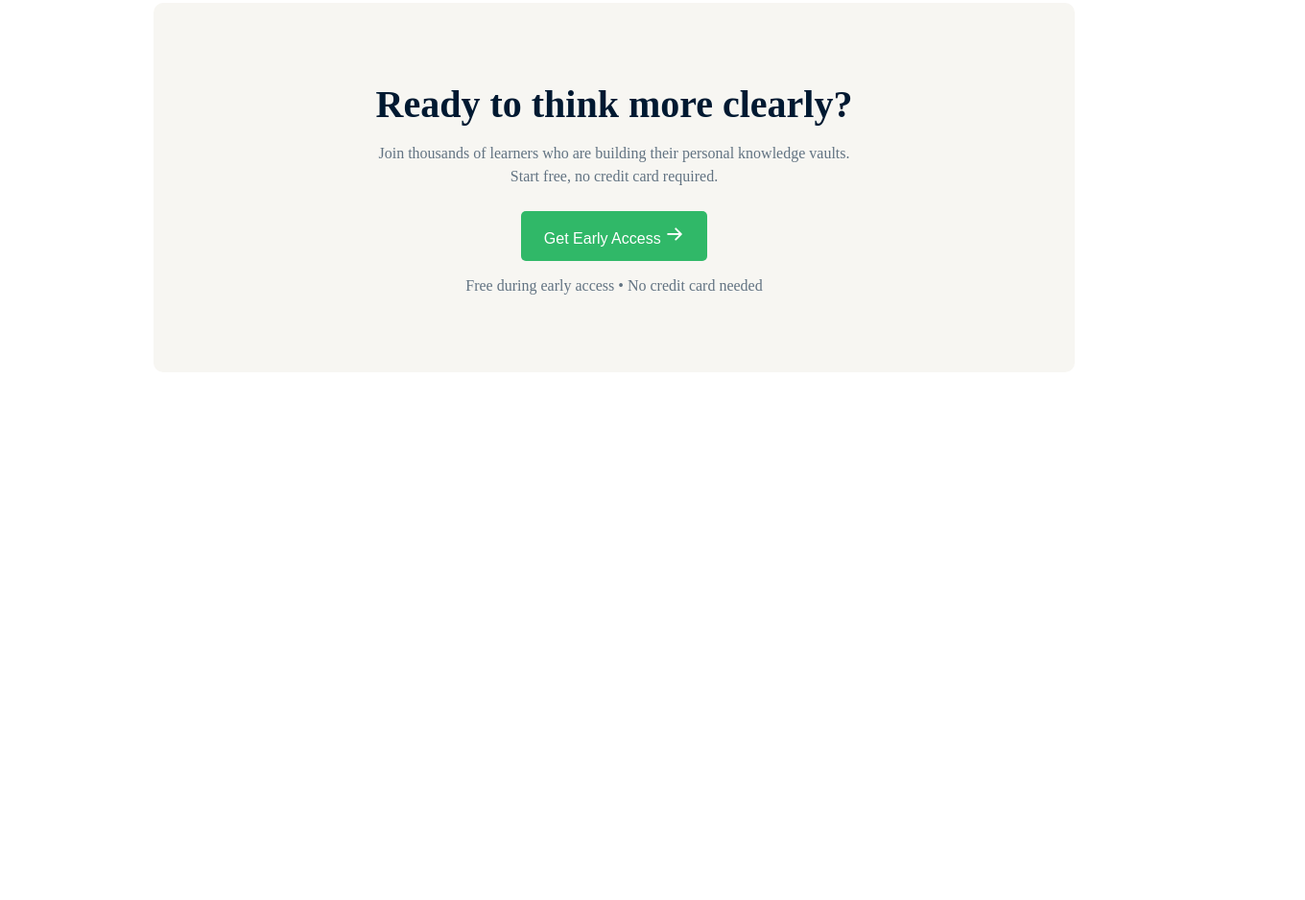
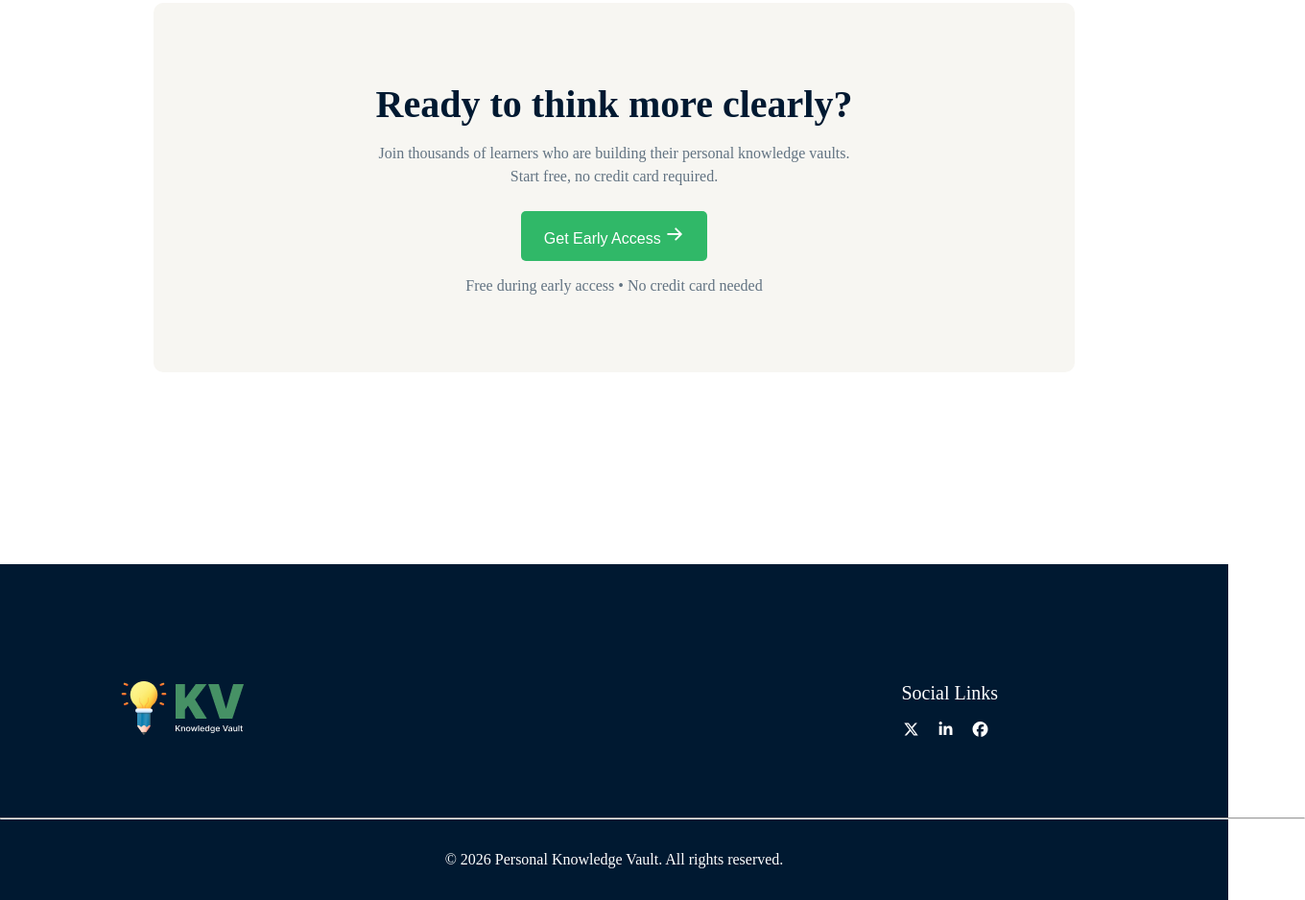
Before and after one commit to ArnabSarker16/himus-assignment-one, a plain HTML site: page index.html in a window 1280 px wide. Shown: the part 2493-3431 px from the top of the page at 96% size, 1360 px wide, since content can reach past the window. Before the commit the page ends 3081 px from the top, so only its background shows below. Drawn offline with Linux system fonts and the light colour scheme.

Commit message:
final last

```diff
--- a/index.html
+++ b/index.html
@@ -130,6 +130,31 @@
 
         </div>
     </section>
+    <footer>
+        <section id="footer-banner">
+            <div class="footer-top">
+                <div>
+                <img src="assets/logo-footer.png" alt="">
+                </div>
+                <div class="social">
+                <p>Social Links</p>
+                <ul class="icons">
+                    <li><a href=""><i class="fa-brands fa-x-twitter"></i></a></li>
+                    <li><a href=""><i class="fa-brands fa-linkedin-in"></i></a></li>
+                    <li><a href=""><i class="fa-brands fa-facebook"></i></a></li>
+                </ul>
+                </div>
+            </div>
+
+            <div class="footer-bottom">
+                <hr>
+                <p>
+                    © 2026 Personal Knowledge Vault. All rights reserved.
+                </p>
+            </div>
+
+        </section>
+    </footer>
 
 </body>
 </html>
```
